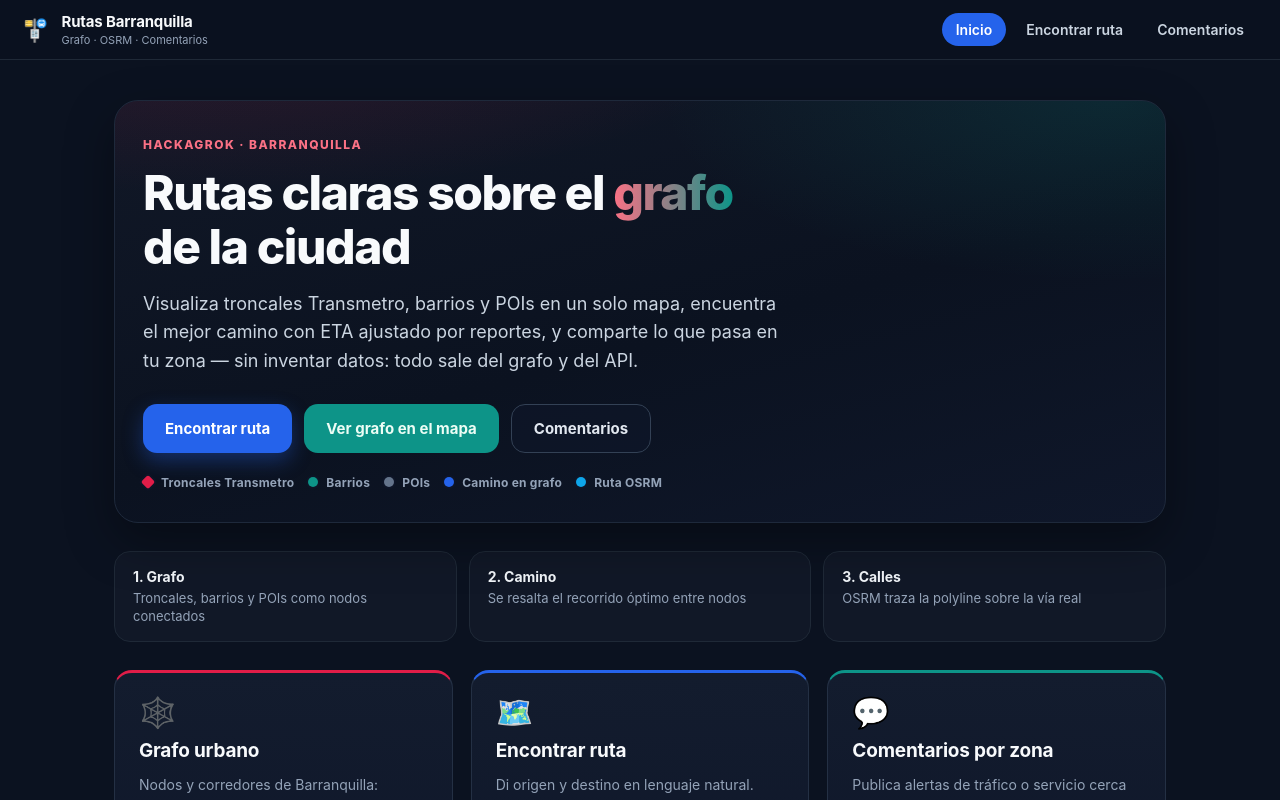
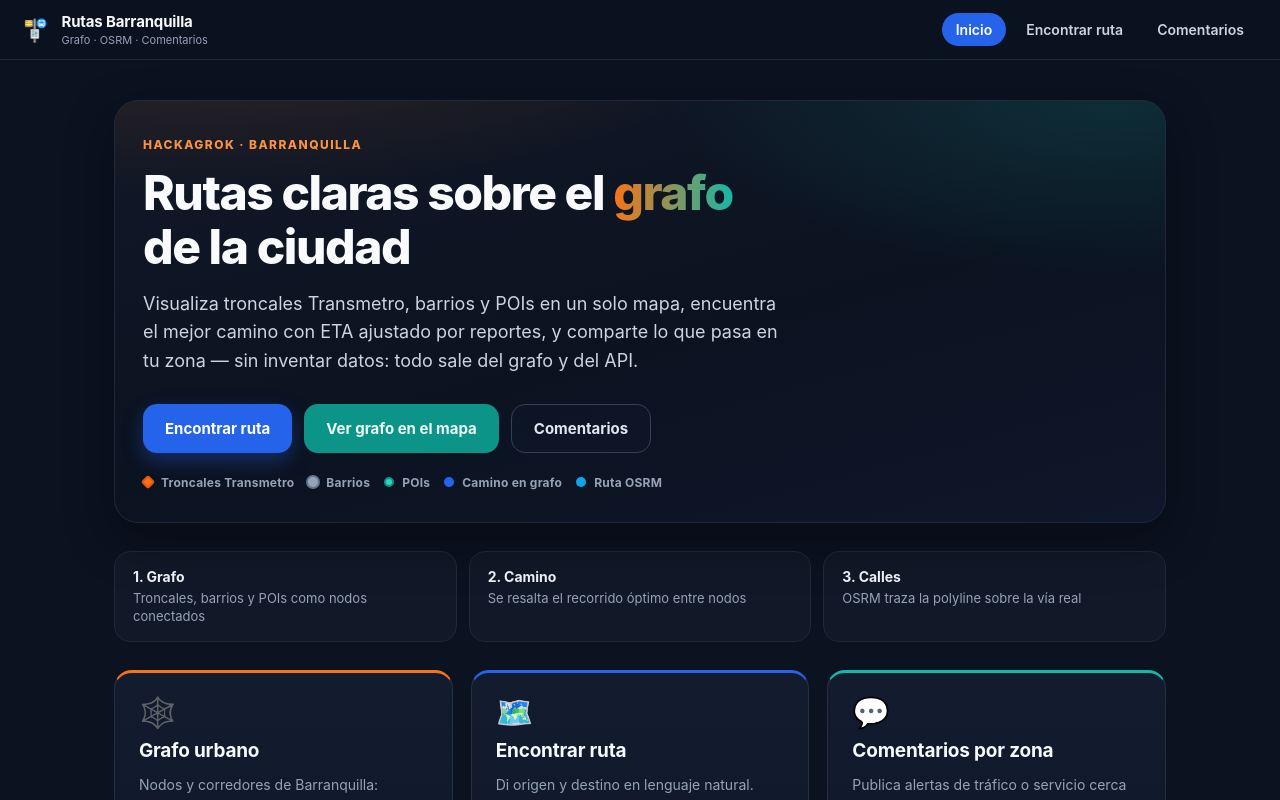
Before and after one commit to LewisBz/HackaGrokBot-S2L2, a React (Vite) app in the folder Frontend/: page / in a window 1280 px wide. Built offline with nearby package versions, Linux system fonts and the light colour scheme.

Commit message:
polish(frontend): align MapLegend hex 1:1 with GraphLayer

```diff
--- a/Frontend/src/components/MapLegend.jsx
+++ b/Frontend/src/components/MapLegend.jsx
@@ -1,6 +1,7 @@
 /**
  * Leyenda overlay /ruta.
- * Paleta acordada: troncal #e11d48 · barrio #0d9488 · poi #64748b ·
+ * Paleta GraphLayer 1:1: troncal fill #f97316 / stroke #ea580c (diamante) ·
+ * barrio stroke #64748b / fill #94a3b8 · poi fill #2dd4bf / stroke #0d9488 ·
  * camino #2563eb · OSRM #0ea5e9
  */
 export default function MapLegend() {
--- a/Frontend/src/index.css
+++ b/Frontend/src/index.css
@@ -208,15 +208,15 @@ body {
   margin: 0 0 28px;
   border-radius: 24px;
   background:
-    radial-gradient(1100px 400px at 10% -30%, rgba(225, 29, 72, 0.18), transparent 55%),
-    radial-gradient(900px 360px at 95% 0%, rgba(13, 148, 136, 0.16), transparent 50%),
+    radial-gradient(1100px 400px at 10% -30%, rgba(249, 115, 22, 0.18), transparent 55%),
+    radial-gradient(900px 360px at 95% 0%, rgba(20, 184, 166, 0.16), transparent 50%),
     linear-gradient(165deg, #111827 0%, #0b1220 55%, #0f172a 100%);
   border: 1px solid #1e293b;
   box-shadow: 0 18px 48px rgba(0, 0, 0, 0.35);
 }
 
 .eyebrow {
-  color: #fb7185;
+  color: #fb923c;
   font-weight: 800;
   font-size: 12px;
   letter-spacing: 0.12em;
@@ -235,7 +235,7 @@ body {
 }
 
 .hero-accent {
-  background: linear-gradient(90deg, #fb7185, #0d9488);
+  background: linear-gradient(90deg, #f97316, #14b8a6);
   -webkit-background-clip: text;
   background-clip: text;
   color: transparent;
@@ -346,12 +346,23 @@ body {
 }
 
 .pill-dot--troncal {
-  background: #e11d48;
+  background: #f97316;
+  border: 2px solid #ea580c;
+  box-sizing: border-box;
   transform: rotate(45deg);
   border-radius: 2px;
+  box-shadow: none;
 }
-.pill-dot--barrio { background: #0d9488; }
-.pill-dot--poi { background: #64748b; }
+.pill-dot--barrio {
+  background: #94a3b8;
+  box-shadow: 0 0 0 2px #64748b;
+}
+.pill-dot--poi {
+  background: #2dd4bf;
+  border: 2px solid #0d9488;
+  box-sizing: border-box;
+  box-shadow: none;
+}
 .pill-dot--path { background: #2563eb; }
 .pill-dot--osrm { background: #0ea5e9; }
 
@@ -407,9 +418,9 @@ body {
   box-shadow: 0 12px 28px rgba(0, 0, 0, 0.28);
 }
 
-.feature-card--troncal { border-top: 3px solid #e11d48; }
+.feature-card--troncal { border-top: 3px solid #f97316; }
 .feature-card--ruta { border-top: 3px solid #2563eb; }
-.feature-card--comentarios { border-top: 3px solid #0d9488; }
+.feature-card--comentarios { border-top: 3px solid #14b8a6; }
 
 .feature-icon {
   font-size: 30px;
@@ -1210,15 +1221,25 @@ form.chat-form button:disabled {
 }
 
 .map-legend-swatch--troncal {
-  background: #e11d48;
+  background: #f97316;
   width: 11px;
   height: 11px;
   border-radius: 2px;
   transform: rotate(45deg);
+  border: 2px solid #ea580c;
+  box-sizing: border-box;
 }
 
-.map-legend-swatch--barrio { background: #0d9488; }
-.map-legend-swatch--poi { background: #64748b; }
+.map-legend-swatch--barrio {
+  background: #94a3b8;
+  border-color: #64748b;
+}
+
+.map-legend-swatch--poi {
+  background: #2dd4bf;
+  border: 2px solid #0d9488;
+  box-sizing: border-box;
+}
 
 .map-legend-swatch--path {
   background: #2563eb;
@@ -1226,6 +1247,7 @@ form.chat-form button:disabled {
   width: 16px;
   border-radius: 999px;
   border: none;
+  box-shadow: inset 0 0 0 1px #1d4ed8;
 }
 
 .map-legend-swatch--osrm {
```
